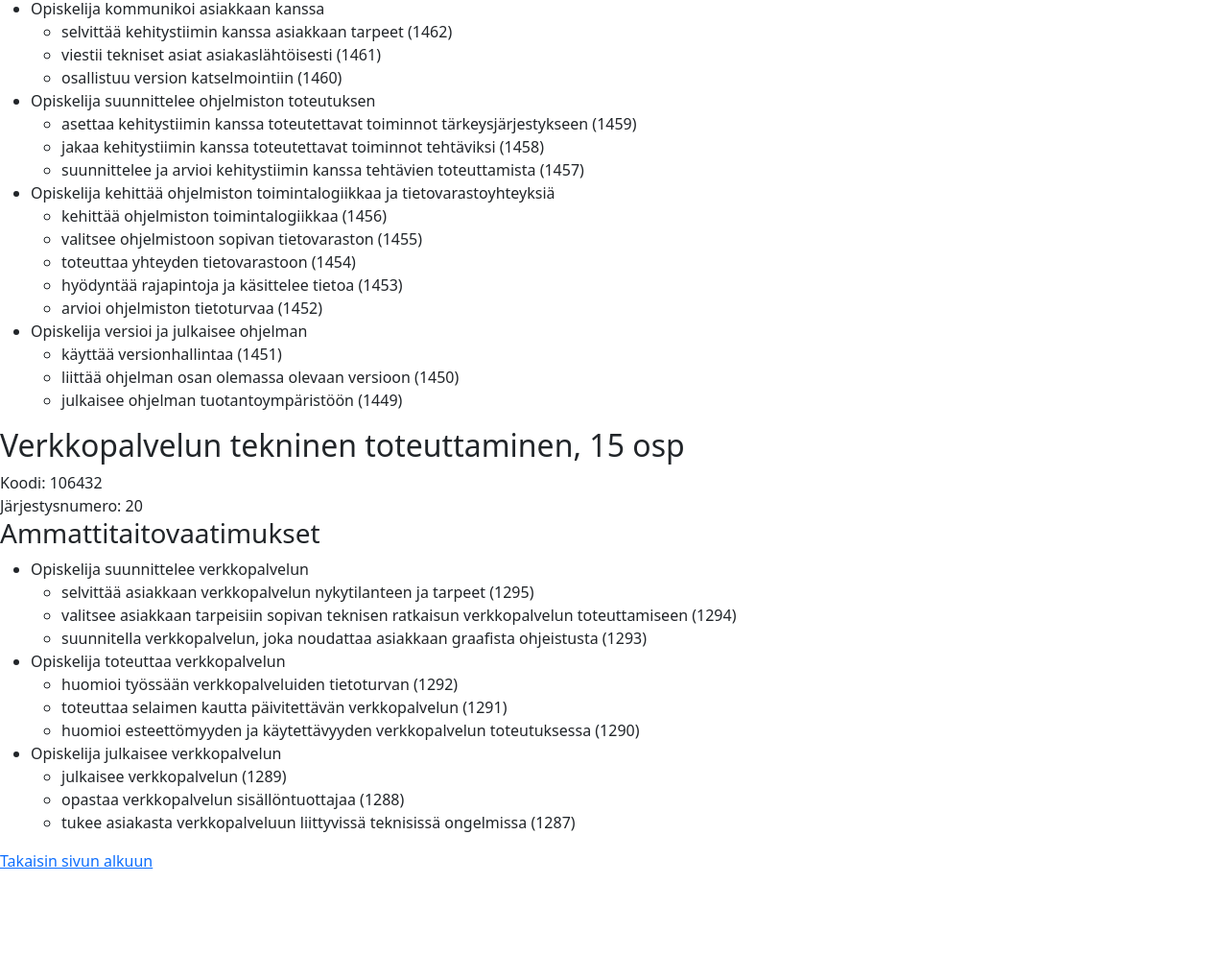
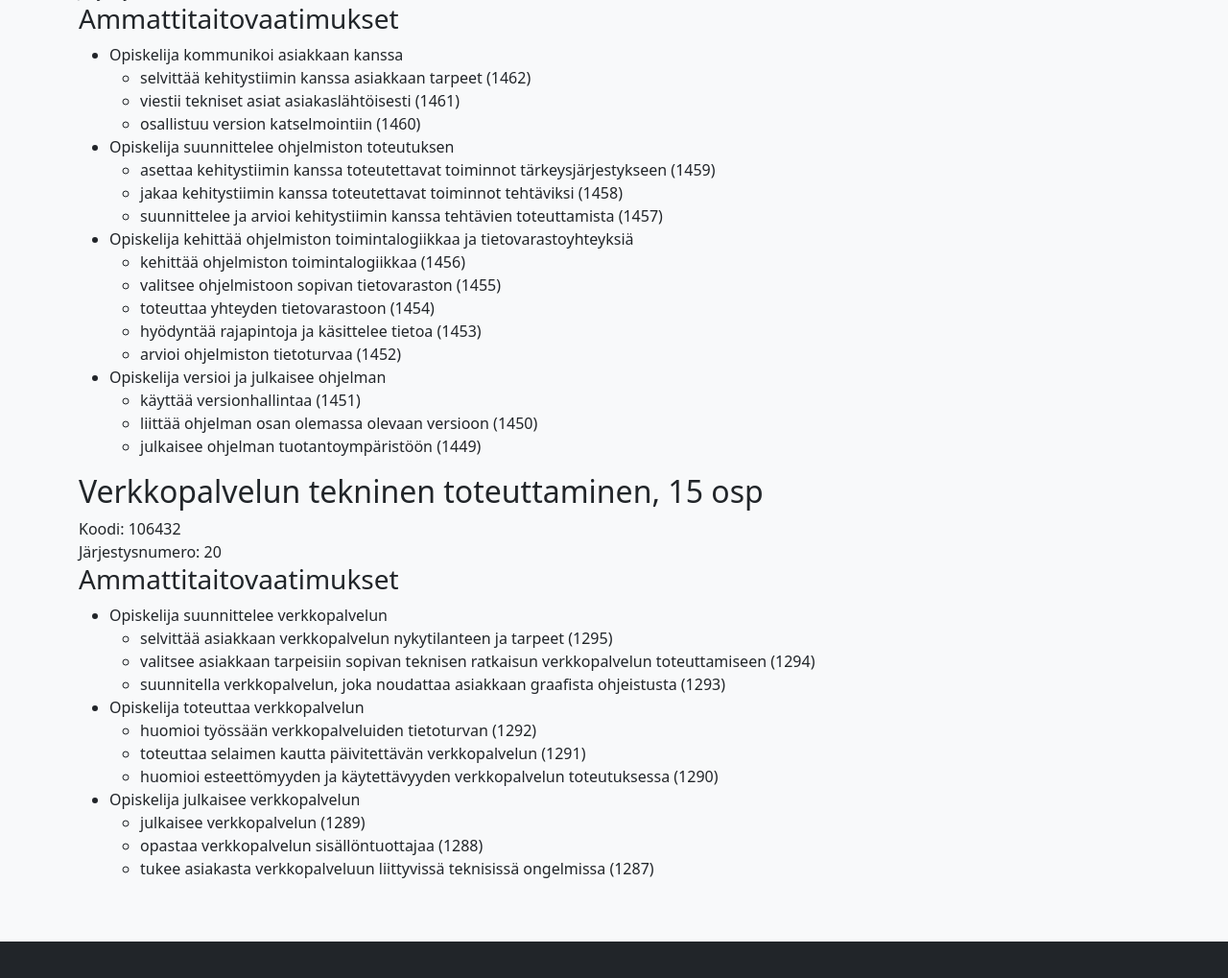
Before and after one commit to tojutaha/616_verkkosivut, a plain HTML site: page tutkinnonosat.html in a window 1280 px wide. Shown: the part 1251-2270 px from the top of the page at 96% size. Before the commit the page ends 2160 px from the top, so only its background shows below. Drawn offline with nearby package versions, Linux system fonts and the light colour scheme.

Commit message:
Sticky navbari

```diff
--- a/tutkinnonosat.html
+++ b/tutkinnonosat.html
@@ -7,7 +7,7 @@
     <link href="https://cdn.jsdelivr.net/npm/bootstrap@5.3.0-alpha3/dist/css/bootstrap.min.css" rel="stylesheet" integrity="sha384-KK94CHFLLe+nY2dmCWGMq91rCGa5gtU4mk92HdvYe+M/SXH301p5ILy+dN9+nJOZ" crossorigin="anonymous">
   </head>
   <body>
-    <nav class="navbar navbar-expand-lg bg-dark navbar-dark">
+    <nav class="navbar navbar-expand-lg bg-dark navbar-dark sticky-top">
         <div class="container">
             <a href="#top" class="navbar-brand">Tutkinnon osat</a>
 
@@ -41,7 +41,8 @@
     </nav>
 
     <main>
-      <section>
+      <section class="bg-light text-dark p-5">
+      <div class="container">
       <h1>Tutkinnon osat</h1>
         <h2>Tieto- ja viestintätekniikan perustehtävät, 25 osp</h2>
 
@@ -187,13 +188,11 @@
             </ul>
           </li>
         </ul>
+      </div>
       </section>
   </main>
 
-  <footer>
-      <div>
-          <a href="#top">Takaisin sivun alkuun</a>
-      </div>
+  <footer class="p-5 bg-dark">
   </footer>
 
     <script src="https://cdn.jsdelivr.net/npm/bootstrap@5.3.0-alpha3/dist/js/bootstrap.bundle.min.js" integrity="sha384-ENjdO4Dr2bkBIFxQpeoTz1HIcje39Wm4jDKdf19U8gI4ddQ3GYNS7NTKfAdVQSZe" crossorigin="anonymous"></script>
```
Also changed, not shown: arviointi.html (+5 -6 lines), index.html (+5 -6 lines), kriteerit.html (+5 -6 lines), tutkinnonrakenne.html (+5 -6 lines).
